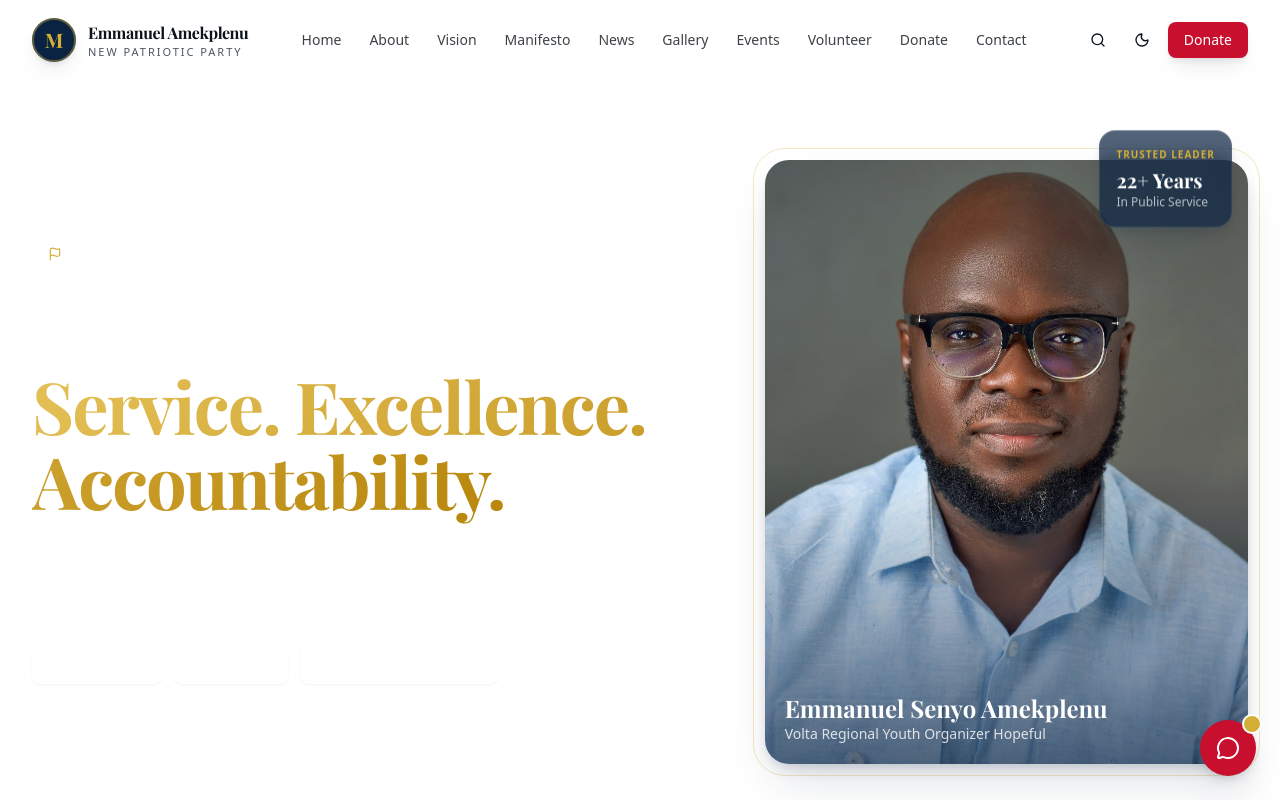
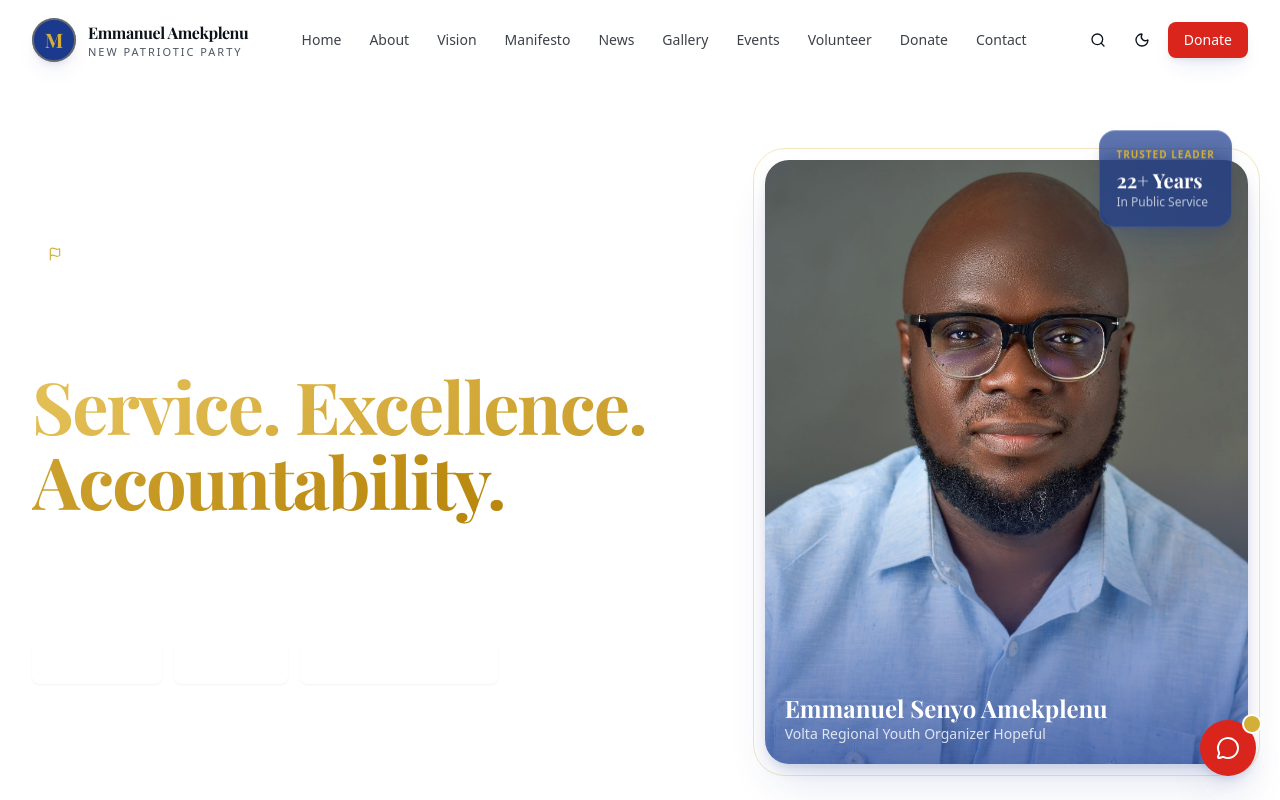
Before and after one commit to lilromeo2290/mayor, a Next.js app: page / in a window 1280 px wide. Shown: the top 800 px of the page. Built offline with nearby package versions, Linux system fonts and the light colour scheme.

Commit message:
040ec77b-300b-4340-9d29-781d8833ab84

```diff
--- a/src/app/globals.css
+++ b/src/app/globals.css
@@ -56,35 +56,35 @@
   --card-foreground: oklch(0.18 0.02 250);
   --popover: oklch(1 0 0);
   --popover-foreground: oklch(0.18 0.02 250);
-  --primary: oklch(0.32 0.14 25);
+  --primary: oklch(0.32 0.14 258);
   --primary-foreground: oklch(0.985 0 0);
   --secondary: oklch(0.97 0 0);
-  --secondary-foreground: oklch(0.25 0.05 250);
-  --muted: oklch(0.97 0.005 250);
-  --muted-foreground: oklch(0.45 0.02 250);
-  --accent: oklch(0.78 0.15 80);
-  --accent-foreground: oklch(0.25 0.05 250);
+  --secondary-foreground: oklch(0.25 0.05 258);
+  --muted: oklch(0.97 0.005 258);
+  --muted-foreground: oklch(0.45 0.02 258);
+  --accent: oklch(0.65 0.20 25);
+  --accent-foreground: oklch(0.985 0 0);
   --destructive: oklch(0.577 0.245 27.325);
-  --border: oklch(0.92 0.005 250);
-  --input: oklch(0.92 0.005 250);
-  --ring: oklch(0.32 0.14 25);
-  --chart-1: oklch(0.32 0.14 25);
-  --chart-2: oklch(0.78 0.15 80);
-  --chart-3: oklch(0.30 0.10 250);
-  --chart-4: oklch(0.55 0.10 250);
+  --border: oklch(0.92 0.005 258);
+  --input: oklch(0.92 0.005 258);
+  --ring: oklch(0.32 0.14 258);
+  --chart-1: oklch(0.32 0.14 258);
+  --chart-2: oklch(0.65 0.20 25);
+  --chart-3: oklch(0.30 0.10 258);
+  --chart-4: oklch(0.55 0.10 258);
   --chart-5: oklch(0.85 0.10 80);
   --sidebar: oklch(0.985 0 0);
-  --sidebar-foreground: oklch(0.18 0.02 250);
-  --sidebar-primary: oklch(0.32 0.14 25);
+  --sidebar-foreground: oklch(0.18 0.02 258);
+  --sidebar-primary: oklch(0.32 0.14 258);
   --sidebar-primary-foreground: oklch(0.985 0 0);
   --sidebar-accent: oklch(0.97 0 0);
-  --sidebar-accent-foreground: oklch(0.18 0.02 250);
+  --sidebar-accent-foreground: oklch(0.18 0.02 258);
   --sidebar-border: oklch(0.922 0 0);
-  --sidebar-ring: oklch(0.32 0.14 25);
+  --sidebar-ring: oklch(0.32 0.14 258);
 
-  /* Patriotic palette */
-  --patriot-red: #C8102E;
-  --patriot-navy: #0A2342;
+  /* NPP (New Patriotic Party) brand palette */
+  --patriot-red: #DA251D;
+  --patriot-navy: #1B3A8E;
   --patriot-gold: #D4AF37;
   --patriot-cream: #FAF7F0;
 }
@@ -96,34 +96,34 @@
   --card-foreground: oklch(0.97 0.005 250);
   --popover: oklch(0.22 0.025 250);
   --popover-foreground: oklch(0.97 0.005 250);
-  --primary: oklch(0.65 0.18 25);
+  --primary: oklch(0.55 0.16 258);
   --primary-foreground: oklch(0.985 0 0);
-  --secondary: oklch(0.28 0.03 250);
-  --secondary-foreground: oklch(0.97 0.005 250);
-  --muted: oklch(0.28 0.03 250);
-  --muted-foreground: oklch(0.72 0.01 250);
-  --accent: oklch(0.78 0.15 80);
-  --accent-foreground: oklch(0.20 0.02 250);
+  --secondary: oklch(0.28 0.03 258);
+  --secondary-foreground: oklch(0.97 0.005 258);
+  --muted: oklch(0.28 0.03 258);
+  --muted-foreground: oklch(0.72 0.01 258);
+  --accent: oklch(0.65 0.20 25);
+  --accent-foreground: oklch(0.985 0 0);
   --destructive: oklch(0.704 0.191 22.216);
   --border: oklch(1 0 0 / 12%);
   --input: oklch(1 0 0 / 15%);
-  --ring: oklch(0.65 0.18 25);
-  --chart-1: oklch(0.65 0.18 25);
-  --chart-2: oklch(0.78 0.15 80);
-  --chart-3: oklch(0.55 0.12 250);
-  --chart-4: oklch(0.60 0.10 250);
+  --ring: oklch(0.55 0.16 258);
+  --chart-1: oklch(0.55 0.16 258);
+  --chart-2: oklch(0.65 0.20 25);
+  --chart-3: oklch(0.55 0.12 258);
+  --chart-4: oklch(0.60 0.10 258);
   --chart-5: oklch(0.85 0.10 80);
-  --sidebar: oklch(0.22 0.025 250);
-  --sidebar-foreground: oklch(0.97 0.005 250);
-  --sidebar-primary: oklch(0.65 0.18 25);
+  --sidebar: oklch(0.22 0.025 258);
+  --sidebar-foreground: oklch(0.97 0.005 258);
+  --sidebar-primary: oklch(0.55 0.16 258);
   --sidebar-primary-foreground: oklch(0.985 0 0);
-  --sidebar-accent: oklch(0.28 0.03 250);
-  --sidebar-accent-foreground: oklch(0.97 0.005 250);
+  --sidebar-accent: oklch(0.28 0.03 258);
+  --sidebar-accent-foreground: oklch(0.97 0.005 258);
   --sidebar-border: oklch(1 0 0 / 12%);
-  --sidebar-ring: oklch(0.65 0.18 25);
+  --sidebar-ring: oklch(0.55 0.16 258);
 
-  --patriot-red: #E11D38;
-  --patriot-navy: #122C4F;
+  --patriot-red: #F0312A;
+  --patriot-navy: #2A4FA8;
   --patriot-gold: #E5C158;
   --patriot-cream: #1B1F2A;
 }
@@ -199,16 +199,16 @@
     border: 1px solid rgba(255, 255, 255, 0.12);
   }
   .glass-dark {
-    background: rgba(10, 35, 66, 0.7);
+    background: rgba(27, 58, 142, 0.7);
     backdrop-filter: blur(12px);
     -webkit-backdrop-filter: blur(12px);
     border: 1px solid rgba(255, 255, 255, 0.08);
   }
   .shadow-premium {
-    box-shadow: 0 4px 6px -1px rgba(10, 35, 66, 0.08), 0 2px 4px -2px rgba(10, 35, 66, 0.05), 0 12px 24px -8px rgba(10, 35, 66, 0.12);
+    box-shadow: 0 4px 6px -1px rgba(27, 58, 142, 0.08), 0 2px 4px -2px rgba(27, 58, 142, 0.05), 0 12px 24px -8px rgba(27, 58, 142, 0.12);
   }
   .shadow-premium-lg {
-    box-shadow: 0 8px 16px -4px rgba(10, 35, 66, 0.12), 0 4px 8px -2px rgba(10, 35, 66, 0.08), 0 24px 48px -12px rgba(10, 35, 66, 0.16);
+    box-shadow: 0 8px 16px -4px rgba(27, 58, 142, 0.12), 0 4px 8px -2px rgba(27, 58, 142, 0.08), 0 24px 48px -12px rgba(27, 58, 142, 0.16);
   }
 }
 
--- a/src/components/site/live-tracker.tsx
+++ b/src/components/site/live-tracker.tsx
@@ -58,7 +58,7 @@ export function LiveTracker() {
       whileInView={{ opacity: 1, y: 0 }}
       viewport={{ once: true }}
       transition={{ duration: 0.5 }}
-      className="relative bg-gradient-to-r from-patriot-navy via-[#0f2a4d] to-patriot-red text-white border-y border-patriot-gold/30 overflow-hidden"
+      className="relative bg-gradient-to-r from-patriot-navy via-[#1f3a8a] to-patriot-red text-white border-y border-patriot-gold/30 overflow-hidden"
     >
       {/* Marquee glow */}
       <div className="absolute inset-0 opacity-30 pointer-events-none">
--- a/src/components/site/sections/donate.tsx
+++ b/src/components/site/sections/donate.tsx
@@ -81,7 +81,7 @@ export function DonationSection() {
           transition={{ duration: 0.6 }}
           className="mt-12 max-w-4xl mx-auto"
         >
-          <Card className="p-6 sm:p-8 shadow-premium-lg bg-gradient-to-br from-patriot-navy to-[#10294a] text-white border-0">
+          <Card className="p-6 sm:p-8 shadow-premium-lg bg-gradient-to-br from-patriot-navy to-[#1f3a8a] text-white border-0">
             <div className="flex items-start justify-between gap-4 flex-wrap">
               <div>
                 <div className="text-xs uppercase tracking-widest text-patriot-gold font-semibold">
```
